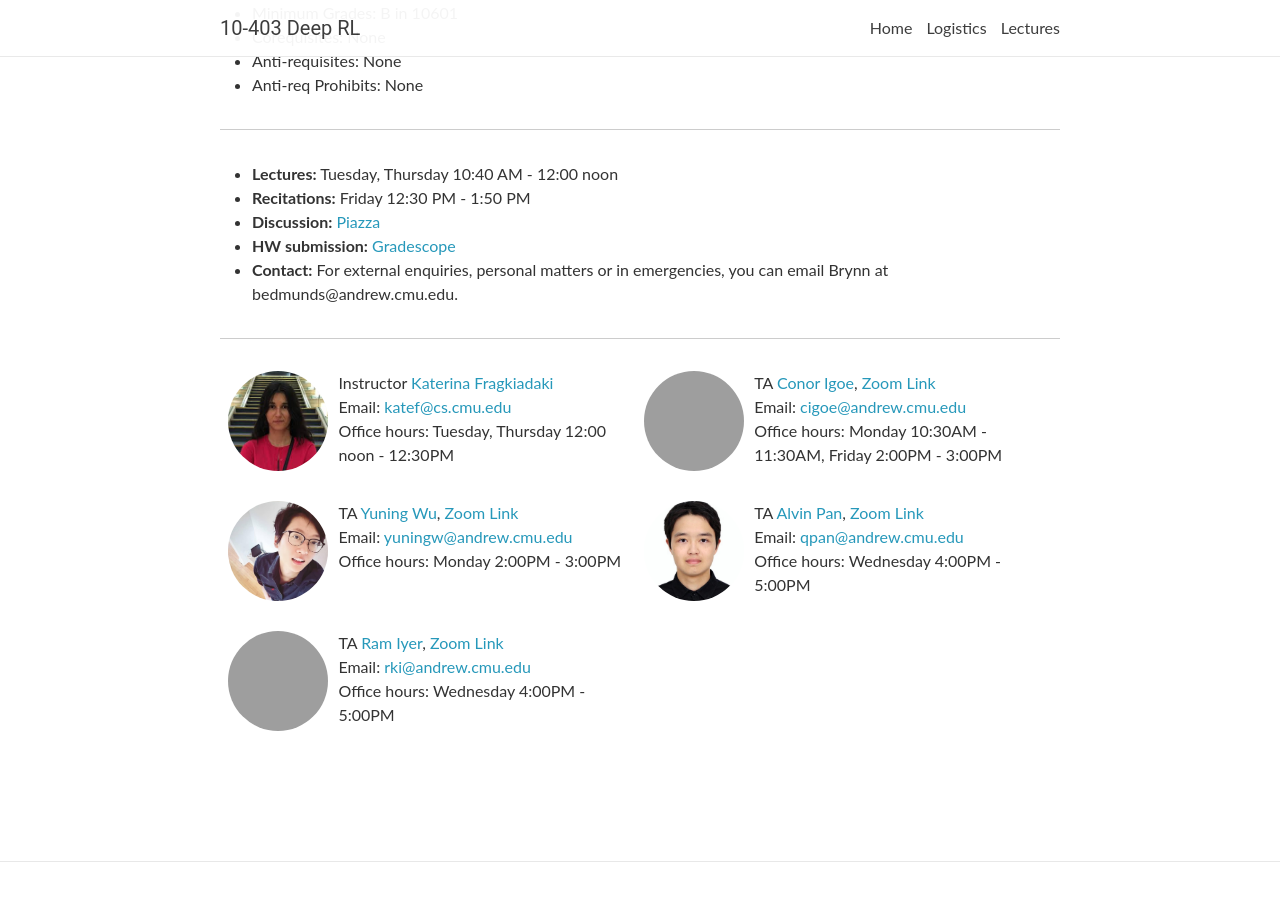
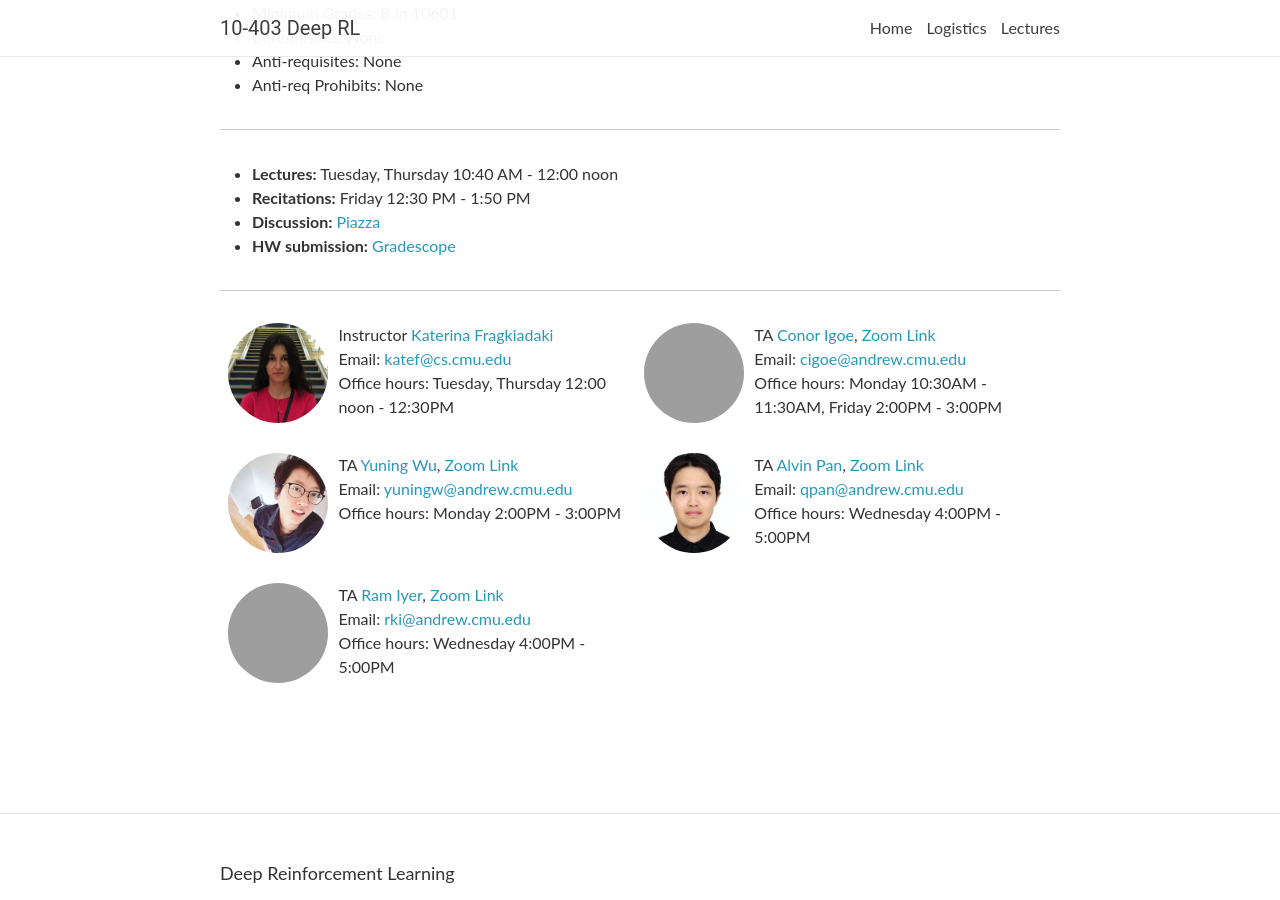
Before and after one commit to cmudeeprl/403_website, a Jekyll site: the page built from _pages/about.md, in a window 1280 px wide and 900 px high, scrolled down 968 px, cut to the strip 0-900 px from the top of the window. Built offline with Jekyll 4.4.1, drawn with Linux system fonts in a browser that asks for light colours; nearby versions of some CDN libraries; comment, search, counter and statistics services are not loaded; grey boxes are pictures that could not be loaded.

Commit message:
fix: remove emergencies

```diff
--- a/_pages/about.md
+++ b/_pages/about.md
@@ -42,7 +42,7 @@ Students should have a solid understanding of the following areas
 <!-- - **Office Hours Location:** [Gates-Hillman Center 8228](https://goo.gl/maps/74vUj6uoaTTzYM937){:target="\_blank"} -->
 - **Discussion:** [Piazza](https://piazza.com){:target="\_blank"}
 - **HW submission:** [Gradescope](https://www.gradescope.com){:target="\_blank"}
-- **Contact:** For external enquiries, personal matters or in emergencies, you can email Brynn at
-bedmunds@andrew.cmu.edu.
+<!-- - **Contact:** For external enquiries, personal matters or in emergencies, you can email Brynn at
+bedmunds@andrew.cmu.edu. -->
 
 ***
```
